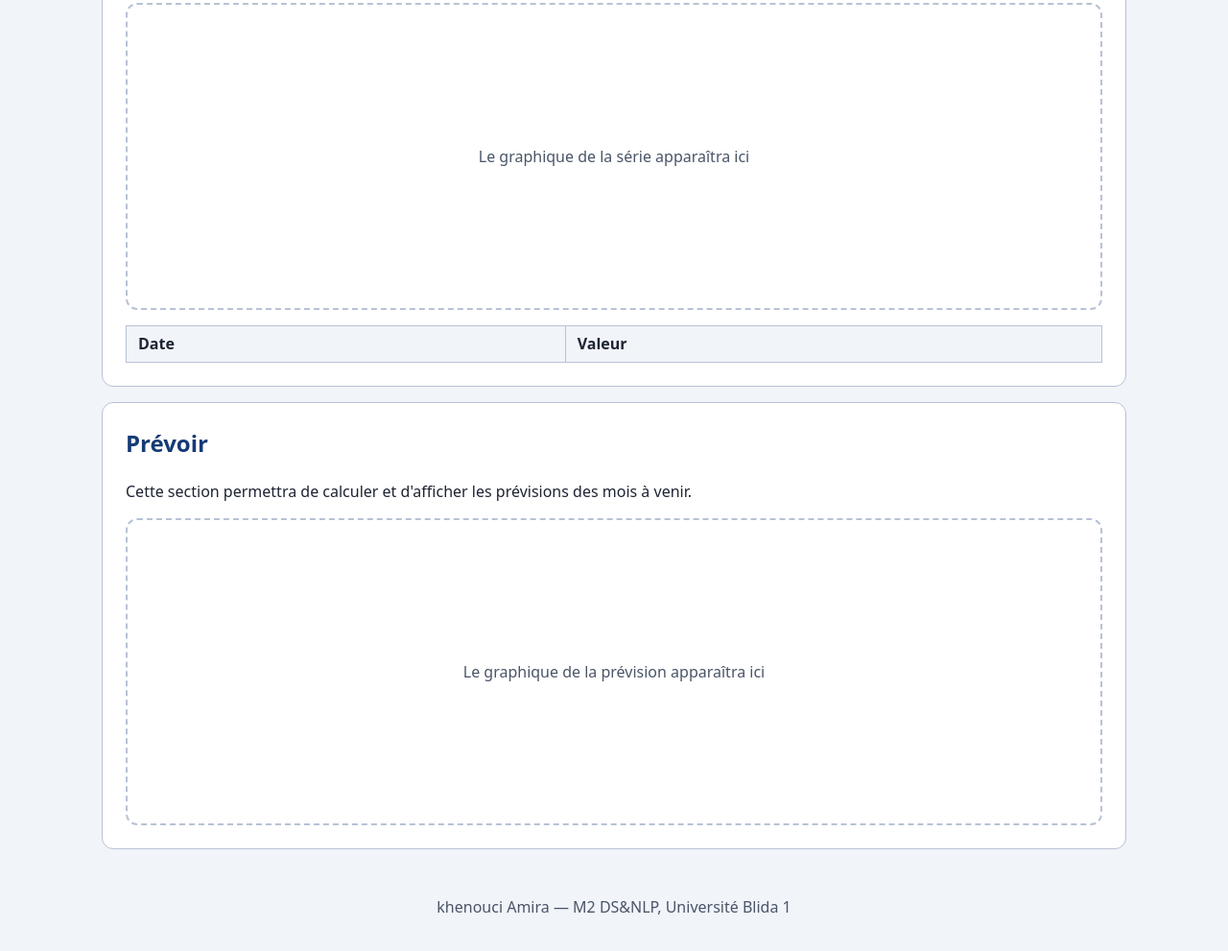
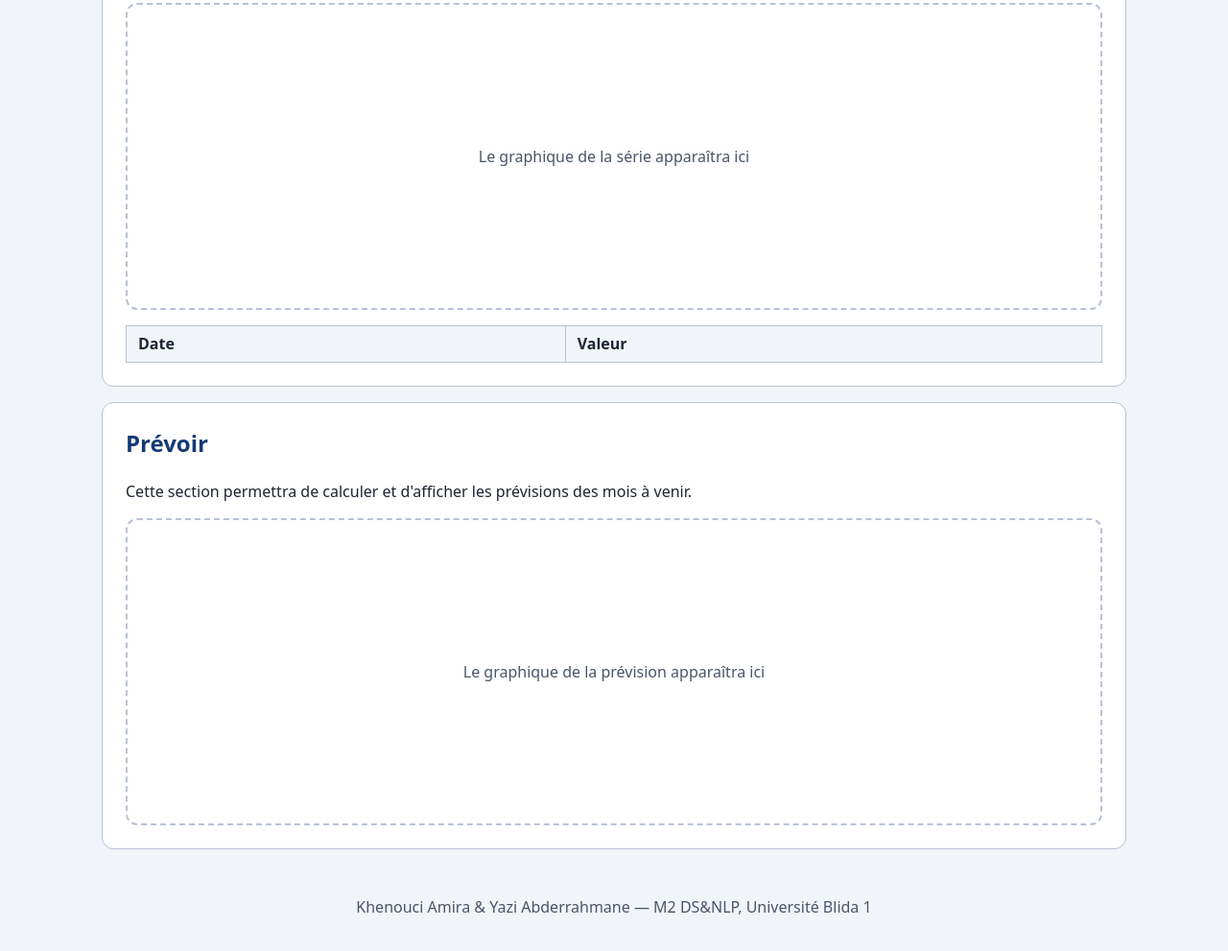
Before and after one commit to AMIRAKHENOUCI/previweb, a plain HTML site: page index.html in a window 1280 px wide. Shown: the part 756-1747 px from the top of the page at 96% size. Drawn offline with Linux system fonts and the light colour scheme.

Commit message:
Ajout des noms de l'étudiant

```diff
--- a/index.html
+++ b/index.html
@@ -60,7 +60,7 @@
 </main>
 
 <footer>
-  <p>khenouci Amira — M2 DS&amp;NLP, Université Blida 1</p>
+  <p>Khenouci Amira & Yazi Abderrahmane  — M2 DS&amp;NLP, Université Blida 1</p>
 </footer>
 </body>
 </html>
```
Also changed, not shown: 1 other file.
